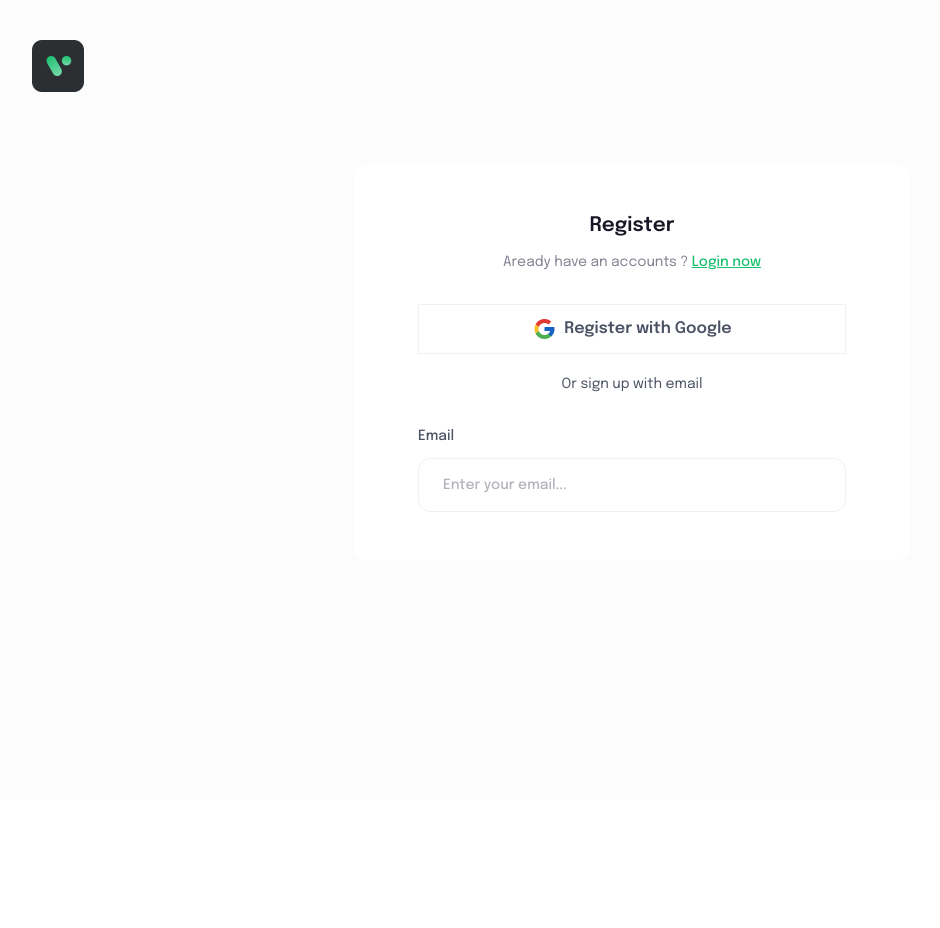
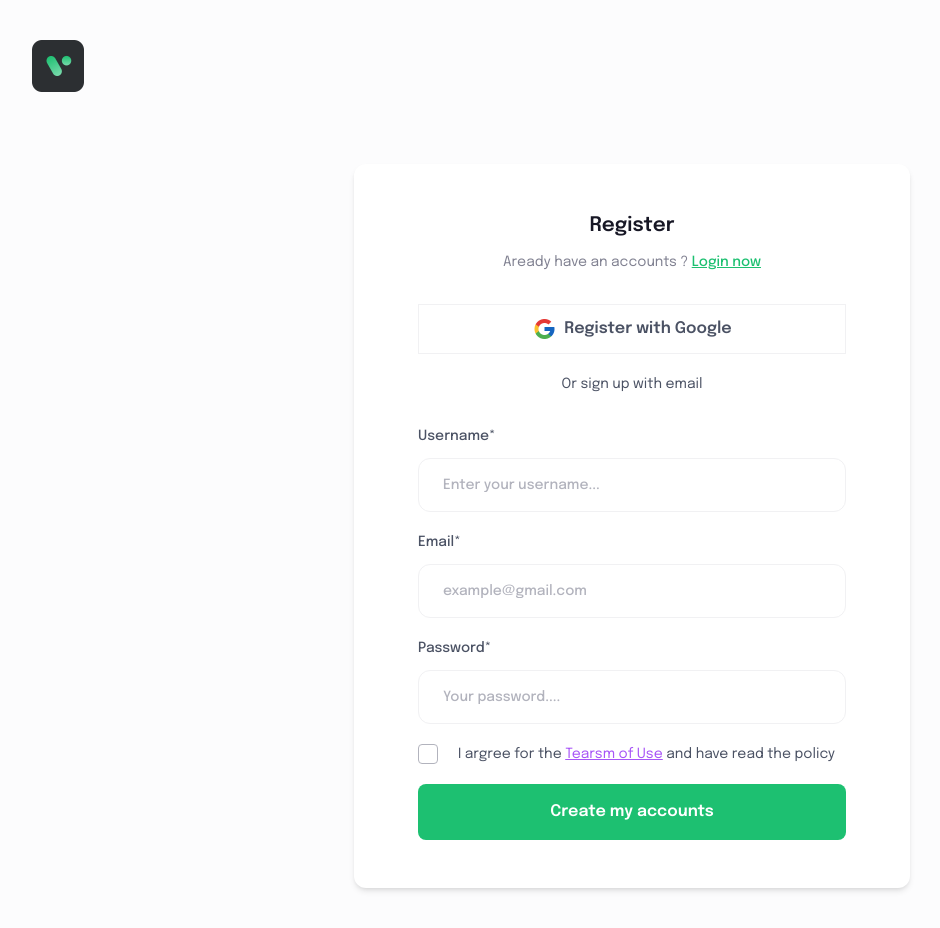
Before and after one commit to thuynguyen0964/crow-funding-app, a React (Vite) app: page /register in a window 1280 px wide. Shown: the whole page, without its empty margins (8-948 px from the left). Before the commit the page ends 800 px from the top, so only its background shows below. Built offline with nearby package versions, Linux system fonts and the light colour scheme.

Commit message:
divided into Register pages interface

```diff
--- a/src/Layout/Authen.jsx
+++ b/src/Layout/Authen.jsx
@@ -9,7 +9,7 @@ const Authen = ({ children, heading }) => {
       <Link to='/' className='inline-block mb-5 lg:mb-16'>
         <img srcSet='/logo.png 2x' alt='crow-app' />
       </Link>
-      <div className='mx-auto w-full max-w-[556px] bg-white rounded-xl px-5 py-8 lg:px-16 lg:py-12'>
+      <div className='shadow-md mx-auto w-full max-w-[556px] bg-white rounded-xl px-5 py-8 lg:px-16 lg:py-12'>
         <h1 className='mb-1 text-lg font-semibold text-center lg:text-xl lg:mb-3 text-text1'>
           {heading}
         </h1>
--- a/src/Pages/Register.jsx
+++ b/src/Pages/Register.jsx
@@ -1,12 +1,14 @@
+import Label from 'src/components/label';
+import Input from 'src/components/Input';
+import Authen from 'src/Layout/Authen';
+import { useForm } from 'react-hook-form';
 import { Link } from 'react-router-dom';
-import Authen from 'src/Layout/Authen';
-import Label from 'src/components/label';
-import { useForm } from 'react-hook-form';
-import Input from 'src/components/Input';
+import FormGroup from 'src/components/common/FormGroup';
+import Button from 'src/components/Button';
 
 const Register = () => {
-  const { handleSubmit, control } = useForm();
-
+  const { handleSubmit, control, formState } = useForm();
+  const { isSubmitting } = formState;
   const handleRegister = (value) => {
     console.log(value);
   };
@@ -26,15 +28,51 @@ const Register = () => {
         Or sign up with email
       </p>
       <form onSubmit={handleSubmit(handleRegister)}>
-        <div className='flex flex-col gap-y-3'>
-          <Label htmlFor='email'>Email</Label>
+        {/* username */}
+        <FormGroup>
+          <Label htmlFor='username'>Username*</Label>
+          <Input
+            control={control}
+            name='username'
+            type='text'
+            placeholder='Enter your username...'
+          />
+        </FormGroup>
+
+        {/* email */}
+        <FormGroup>
+          <Label htmlFor='email'>Email*</Label>
           <Input
             control={control}
             name='email'
             type='text'
-            placeholder='Enter your email...'
-          ></Input>
+            placeholder='example@gmail.com'
+          />
+        </FormGroup>
+
+        <FormGroup>
+          <Label htmlFor='password'>Password*</Label>
+          <Input
+            control={control}
+            name='password'
+            type='text'
+            placeholder='Your password....'
+          />
+        </FormGroup>
+        <div className='flex items-start mb-5 gap-x-5'>
+          <span className='inline-block w-5 h-5 border rounded border-text4'></span>
+          <p className='text-sm font-normal text-text2'>
+            I argree for the{' '}
+            <span className='text-purple-500 underline'>Tearsm of Use</span> and
+            have read the policy
+          </p>
         </div>
+        <Button
+          isLoading={isSubmitting}
+          className='w-full text-white bg-primary'
+        >
+          Create my accounts
+        </Button>
       </form>
     </Authen>
   );
--- /dev/null
+++ b/src/components/Button/index.jsx
@@ -0,0 +1,22 @@
+import PropTypes from 'prop-types';
+
+const Button = ({ type, children, className, isLoading = false }) => {
+  return (
+    <button
+      type={type}
+      className={`flex disabled:opacity-50 items-center justify-center py-4 px-2 text-base font-semibold rounded-lg ${className}`}
+      disabled={isLoading}
+    >
+      {isLoading ? 'Loading...' : children}
+    </button>
+  );
+};
+
+Button.propTypes = {
+  type: PropTypes.string,
+  children: PropTypes.node,
+  className: PropTypes.node,
+  isLoading: PropTypes.bool,
+};
+
+export default Button;
--- a/src/components/Input/index.jsx
+++ b/src/components/Input/index.jsx
@@ -2,7 +2,7 @@ import classNames from 'classnames';
 import PropTypes from 'prop-types';
 import { useController } from 'react-hook-form';
 
-const Input = ({ name, type, placeholder, control, error = '' }) => {
+const Input = ({ name, type = 'text', placeholder, control, error = '' }) => {
   const { field } = useController({
     control,
     name,
--- /dev/null
+++ b/src/components/common/FormGroup.jsx
@@ -0,0 +1,9 @@
+import PropTypes from 'prop-types';
+
+const FormGroup = ({ children }) => {
+  return <div className='flex flex-col mb-5 gap-y-3'>{children}</div>;
+};
+
+FormGroup.propTypes = { children: PropTypes.node };
+
+export default FormGroup;
```
